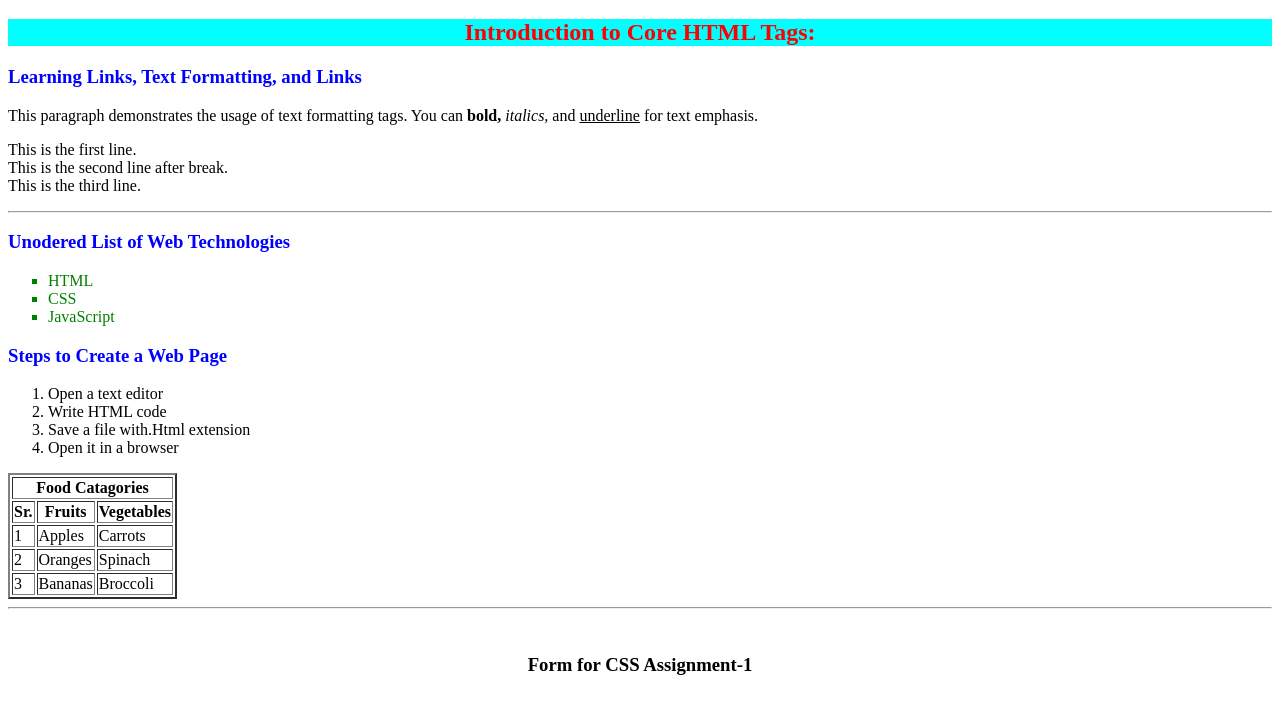
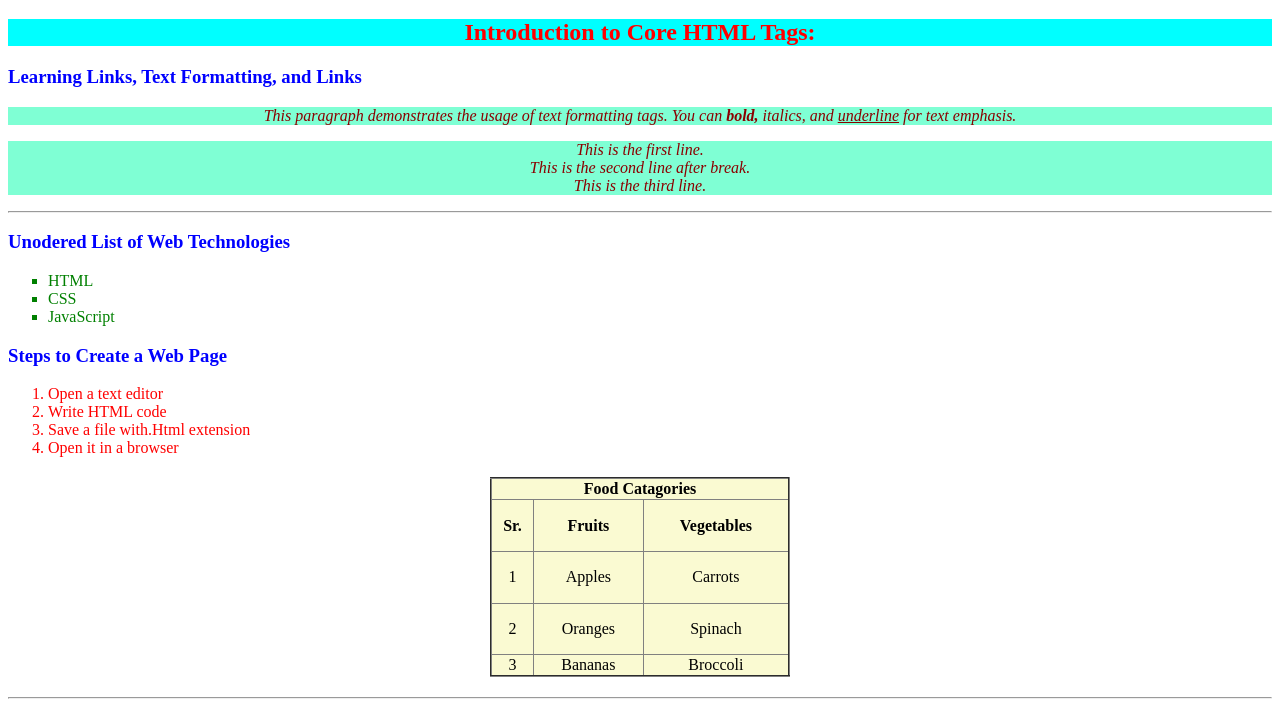
Before and after one commit to AmmadTheCoder/assignment-3, a plain HTML site: page index.html in a window 1280 px wide. Shown: the part 61-771 px from the top of the page. Drawn offline with Linux system fonts and the light colour scheme.

Commit message:
assignment 3

```diff
--- a/index.html
+++ b/index.html
@@ -3,7 +3,7 @@
 <head>
     <meta charset="UTF-8">
     <meta name="viewport" content="width=device-width, initial-scale=1.0">
-    <title>Assignment No. 1</title>
+    <title>Assignment No. 3</title>
     <style>                                 /* This is internal CSS */
      h2{                                    /* this is tag selector */
         text-align: center;
@@ -18,7 +18,7 @@
         color: green;
      }
     </style>
-    <link rel="stylesheet" href="assignment 1.css">         <!--This link is for external CSS-->
+    <link rel="stylesheet" href="./assignment 3.css">         <!--This link is for external CSS-->
     <body>
         <h1 style="text-align: center; background-color:black  ; color: white;"> <!-- this is inline css -->
             Welcome to the CSS Basic Assignment 01 - WMA B08
```
